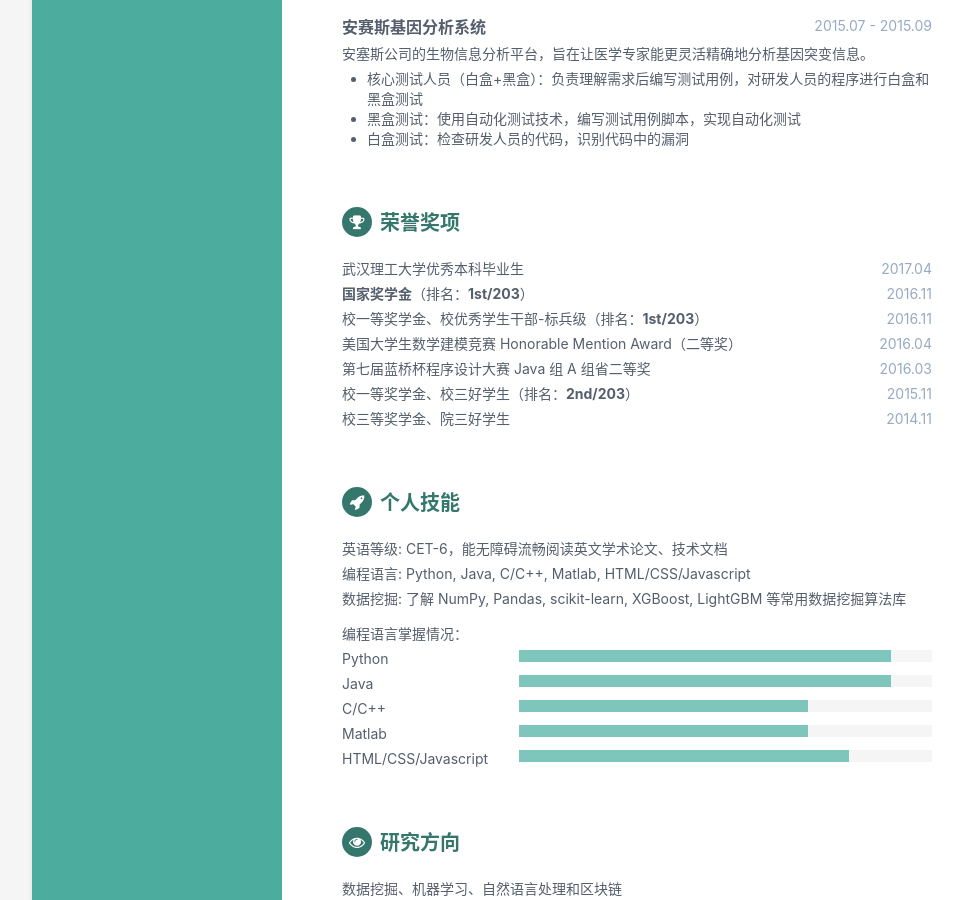
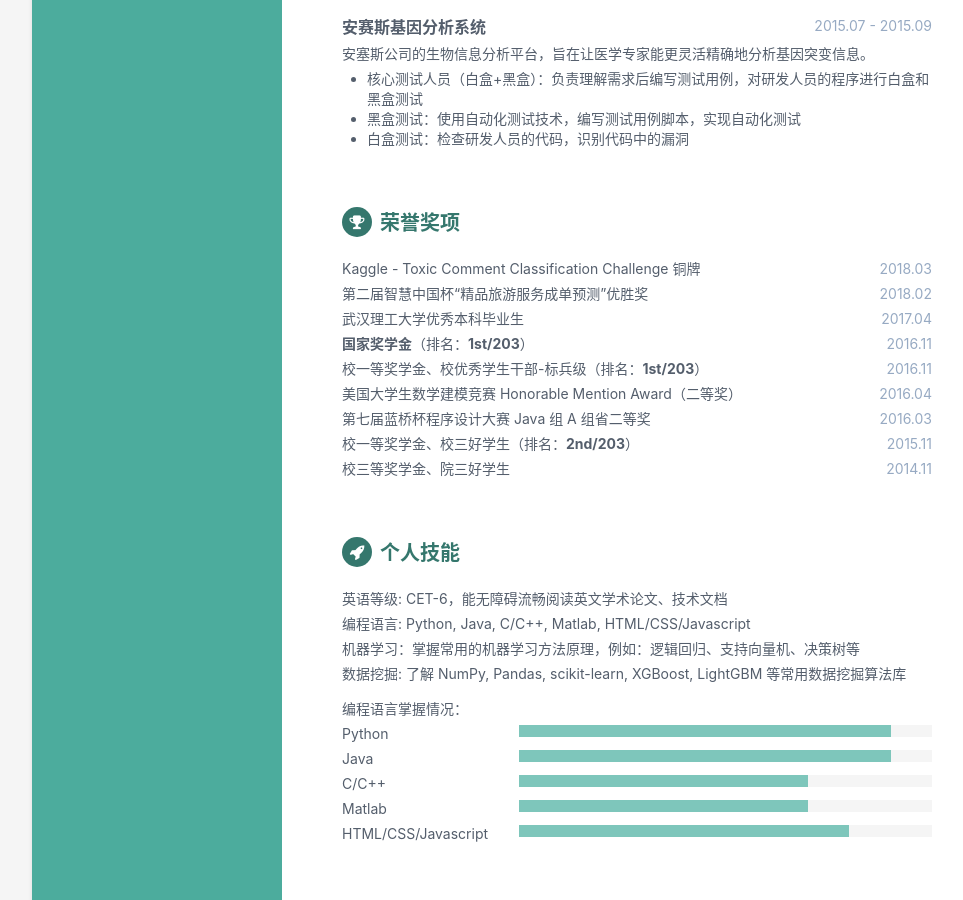
Before and after one commit to ShawnyXiao/Resume, a Jekyll site: the page built from index.html, in a window 1280 px wide and 900 px high, scrolled down 1164 px. Shown: the whole window, without its empty margins (128-1091 px from the left). Built offline with Jekyll 4.4.1, drawn with Linux system fonts in a browser that asks for light colours.

Commit message:
Update honors and skills

```diff
--- a/_data/honors.yml
+++ b/_data/honors.yml
@@ -1,3 +1,11 @@
+- honor:
+  name: Kaggle - Toxic Comment Classification Challenge 铜牌
+  time: 2018.03
+
+- honor:
+  name: 第二届智慧中国杯“精品旅游服务成单预测”优胜奖
+  time: 2018.02
+
 - honor:
   name: 武汉理工大学优秀本科毕业生
   time: 2017.04
--- a/_data/skills.yml
+++ b/_data/skills.yml
@@ -1,6 +1,7 @@
 descriptions:
 - skill: '英语等级: CET-6，能无障碍流畅阅读英文学术论文、技术文档'
 - skill: '编程语言: Python, Java, C/C++, Matlab, HTML/CSS/Javascript'
+- skill: '机器学习：掌握常用的机器学习方法原理，例如：逻辑回归、支持向量机、决策树等'
 - skill: '数据挖掘: 了解 NumPy, Pandas, scikit-learn, XGBoost, LightGBM 等常用数据挖掘算法库'
 
 bars:
```
